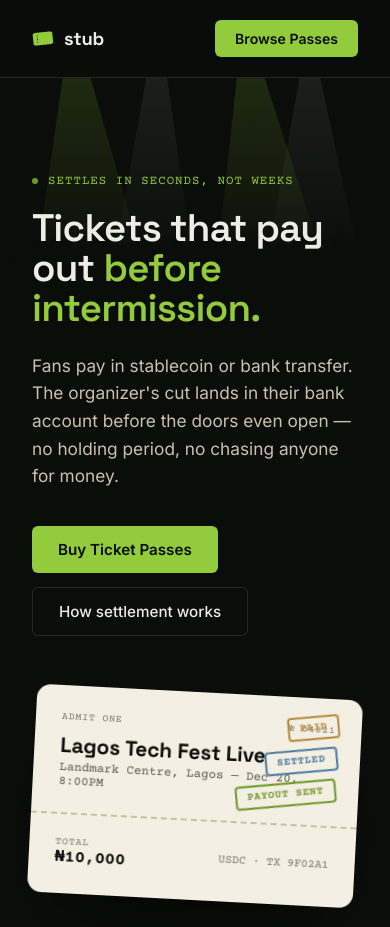
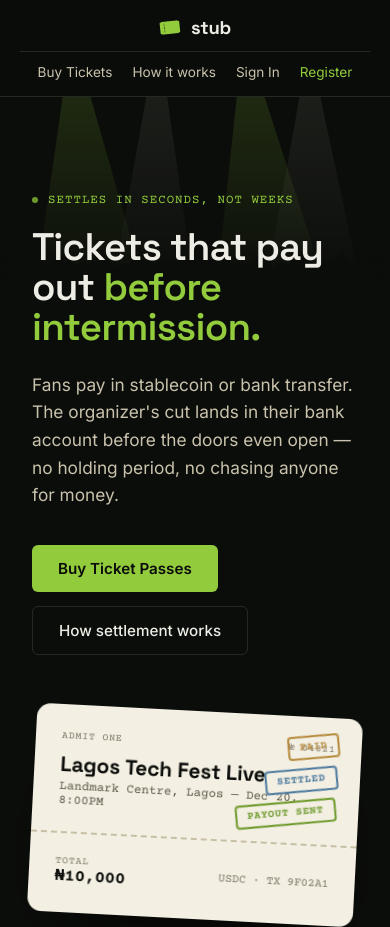
Before and after one commit to FIFTHMAGE/TicketFlow, a website: page frontend/public/index.html in a window 390 px wide. Shown: the top 927 px of the page. Drawn offline with nearby package versions, Linux system fonts and the light colour scheme; no server answers.

Commit message:
fix: make Sign In and Register navigation links visible on mobile screens

```diff
--- a/frontend/public/index.html
+++ b/frontend/public/index.html
@@ -99,7 +99,25 @@
     font-weight:600;
     font-size:0.88rem;
   }
-  @media (max-width:760px){ .nav-links{display:none;} }
+  @media (max-width:760px){
+    .nav-inner {
+      flex-direction: column;
+      gap: 12px;
+      padding: 16px 20px;
+    }
+    .nav-links {
+      display: flex;
+      justify-content: center;
+      gap: 20px;
+      font-size: 0.85rem;
+      width: 100%;
+      border-top: 1px solid var(--line);
+      padding-top: 12px;
+    }
+    .nav-cta {
+      display: none;
+    }
+  }
 
   /* ---------- HERO ---------- */
   .hero{
```
